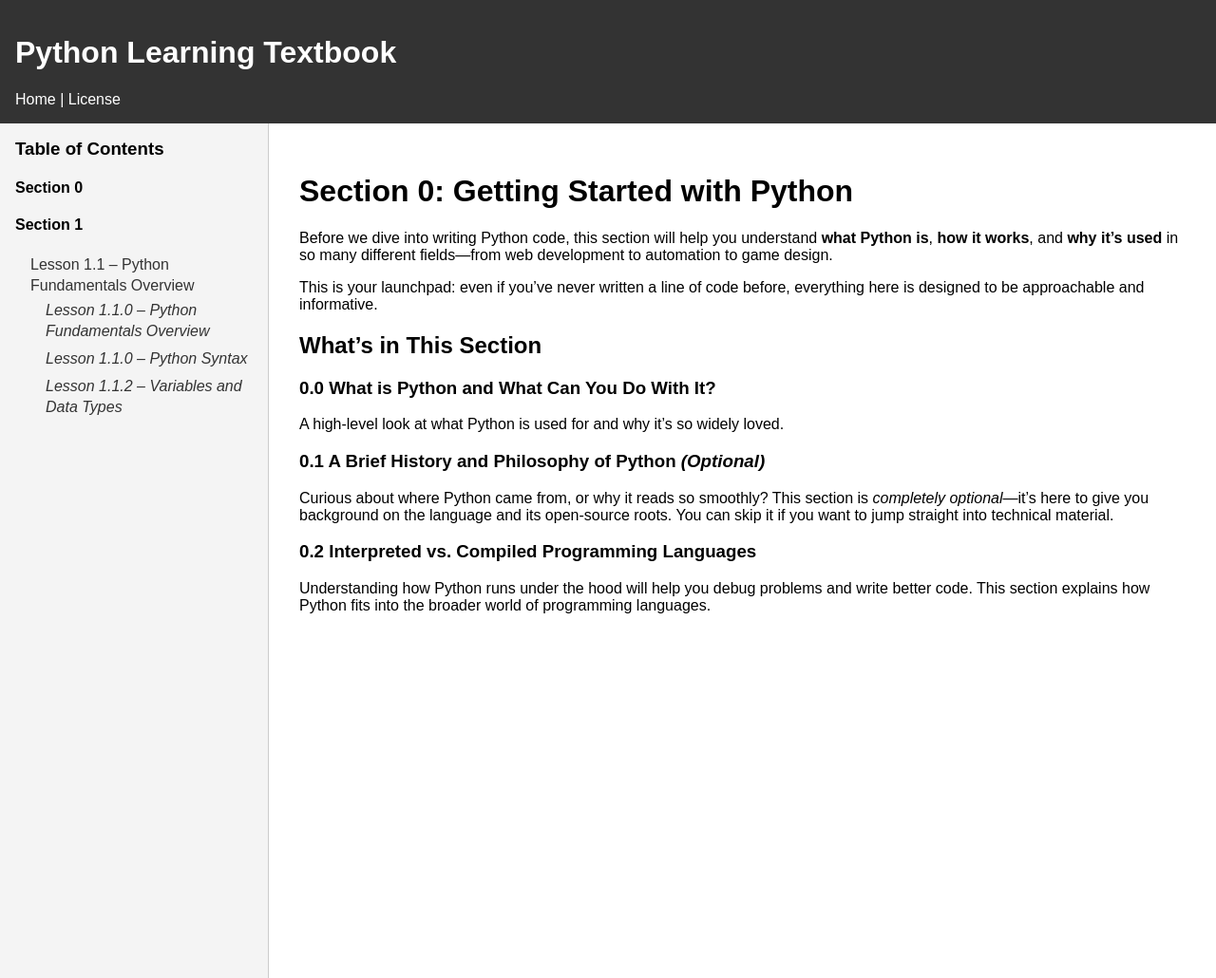
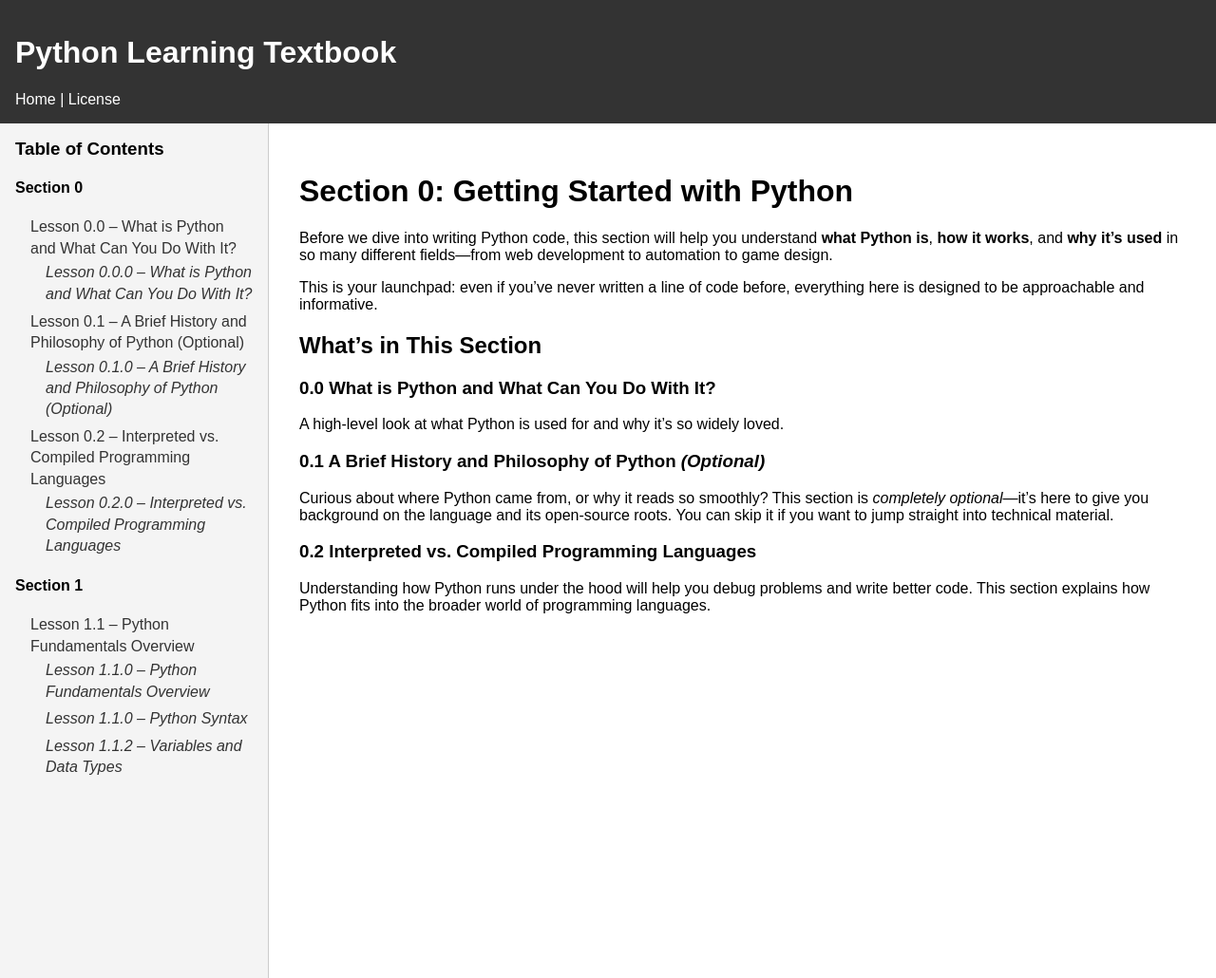
Before and after one commit to TrickyHandz/Python-Book, a Jekyll site: the page built from docs/_lessons/0/0-0.md, in a window 1280 px wide. Shown: the whole page at 95% size. Built offline with Jekyll 4.4.1, drawn with Linux system fonts in a browser that asks for light colours.

Commit message:
Frontmatter again

```diff
--- a/docs/_lessons/0/0-0.md
+++ b/docs/_lessons/0/0-0.md
@@ -2,6 +2,7 @@
 layout: default
 section: 0
 lesson: 0
+sublesson: 0
 order: 0
 title: "What is Python and What Can You Do With It?"
 
--- a/docs/_lessons/0/0-1.md
+++ b/docs/_lessons/0/0-1.md
@@ -2,6 +2,7 @@
 layout: default
 section: 0
 lesson: 1
+sublesson: 0
 order: 1
 title: "A Brief History and Philosophy of Python (Optional)"
 
--- a/docs/_lessons/0/0-2.md
+++ b/docs/_lessons/0/0-2.md
@@ -2,6 +2,7 @@
 layout: default
 section: 0
 lesson: 2
+sublesson: 0
 order: 2
 title: "Interpreted vs. Compiled Programming Languages"
 
```
